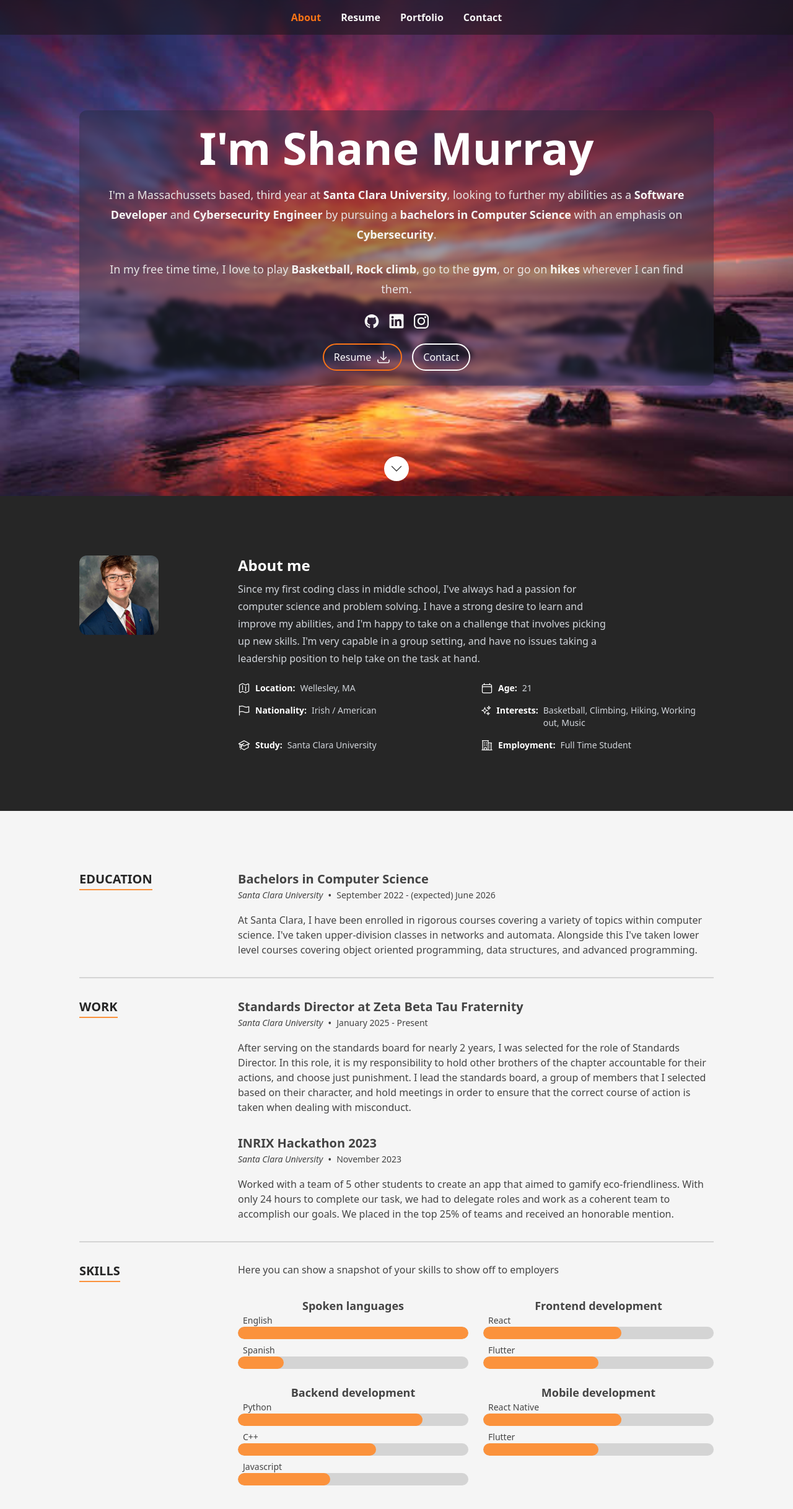
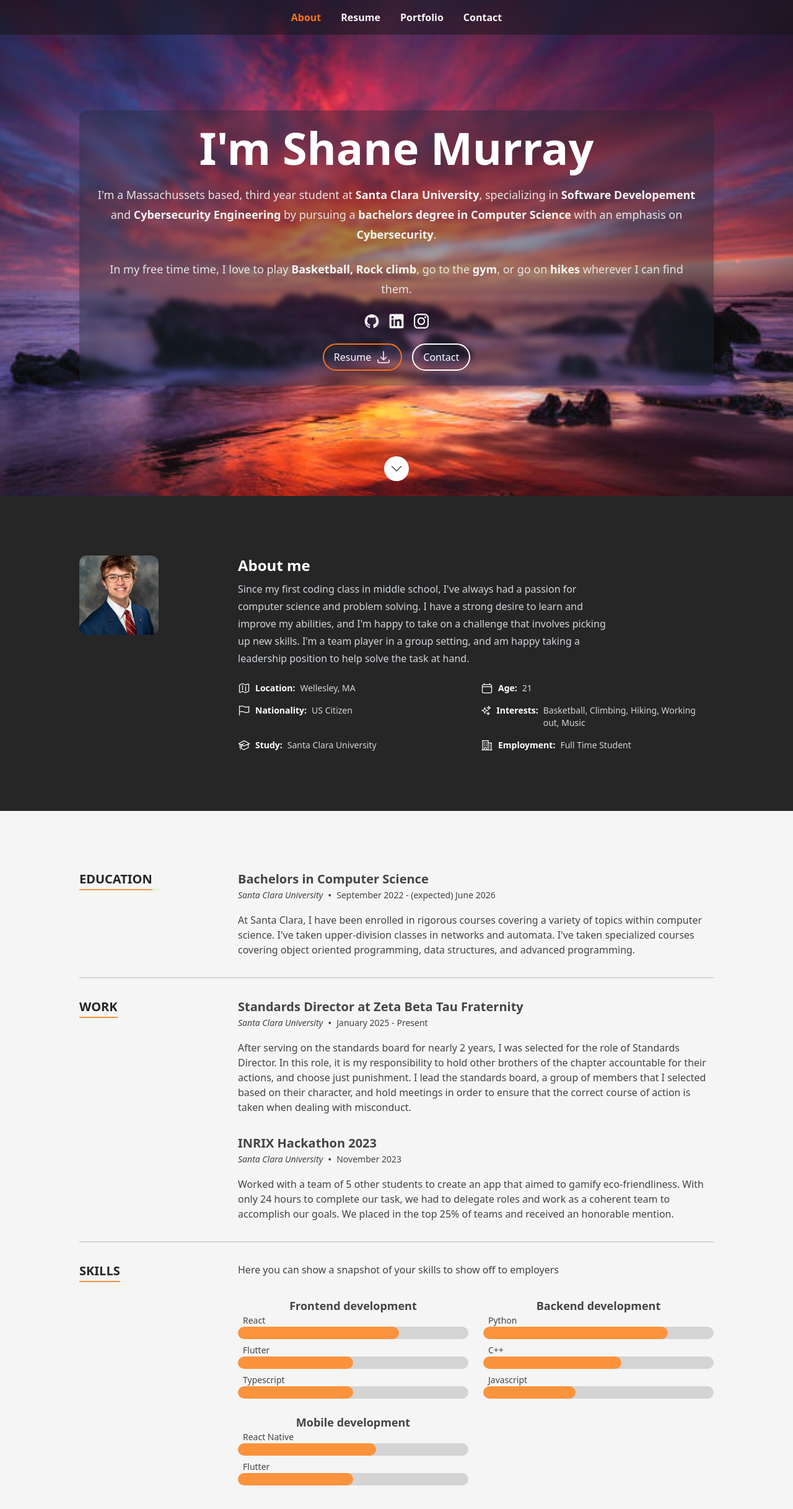
Before and after one commit to Shmurray12/shane-resume, a Next.js app: page /shane-resume/ in a window 1280 px wide. Shown: the top 2434 px of the page at 62% size. Built offline with nearby package versions, Linux system fonts and the light colour scheme.

Commit message:
small changes to text/wording

```diff
--- a/src/data/data.tsx
+++ b/src/data/data.tsx
@@ -73,10 +73,11 @@ export const heroData: Hero = {
   description: (
     <>
       <p className="prose-sm text-stone-200 sm:prose-base lg:prose-lg">
-        I'm a Massachussets based, third year at <strong className="text-stone-100">Santa Clara University</strong>,
-        looking to further my abilities as a <strong className="text-stone-100">Software Developer </strong>
-        and <strong className="text-stone-100">Cybersecurity Engineer</strong> by pursuing a{' '}
-        <strong className="text-stone-100">bachelors in Computer Science</strong> with an emphasis on{' '}
+        I'm a Massachussets based, third year student at{' '}
+        <strong className="text-stone-100">Santa Clara University</strong>, specializing in{' '}
+        <strong className="text-stone-100">Software Developement </strong>
+        and <strong className="text-stone-100">Cybersecurity Engineering</strong> by pursuing a{' '}
+        <strong className="text-stone-100">bachelors degree in Computer Science</strong> with an emphasis on{' '}
         <strong className="text-stone-100">Cybersecurity</strong>.
       </p>
       <p className="prose-sm text-stone-200 sm:prose-base lg:prose-lg">
@@ -110,11 +111,11 @@ export const aboutData: About = {
   profileImageSrc: profilepic,
   description: `Since my first coding class in middle school, I've always had a passion for computer science and problem solving.
   I have a strong desire to learn and improve my abilities, and I'm happy to take on a challenge that involves picking up new skills.
-  I'm very capable in a group setting, and have no issues taking a leadership position to help take on the task at hand.`,
+  I'm a team player in a group setting, and am happy taking a leadership position to help solve the task at hand.`,
   aboutItems: [
     {label: 'Location', text: 'Wellesley, MA', Icon: MapIcon},
     {label: 'Age', text: '21', Icon: CalendarIcon},
-    {label: 'Nationality', text: 'Irish / American', Icon: FlagIcon},
+    {label: 'Nationality', text: 'US Citizen', Icon: FlagIcon},
     {label: 'Interests', text: 'Basketball, Climbing, Hiking, Working out, Music', Icon: SparklesIcon},
     {label: 'Study', text: 'Santa Clara University', Icon: AcademicCapIcon},
     {label: 'Employment', text: 'Full Time Student', Icon: BuildingOffice2Icon},
@@ -126,27 +127,18 @@ export const aboutData: About = {
  */
 export const skills: SkillGroup[] = [
   {
-    name: 'Spoken languages',
-    skills: [
-      {
-        name: 'English',
-        level: 10,
-      },
-      {
-        name: 'Spanish',
-        level: 2,
-      },
-    ],
-  },
-  {
     name: 'Frontend development',
     skills: [
       {
         name: 'React',
-        level: 6,
+        level: 7,
       },
       {
         name: 'Flutter',
+        level: 5,
+      },
+      {
+        name: 'Typescript',
         level: 5,
       },
     ],
@@ -268,8 +260,8 @@ export const education: TimelineItem[] = [
     content: (
       <p>
         At Santa Clara, I have been enrolled in rigorous courses covering a variety of topics within computer science.
-        I've taken upper-division classes in networks and automata. Alongside this I've taken lower level courses
-        covering object oriented programming, data structures, and advanced programming.
+        I've taken upper-division classes in networks and automata. I've taken specialized courses covering object
+        oriented programming, data structures, and advanced programming.
       </p>
     ),
   },
@@ -304,7 +296,7 @@ export const experience: TimelineItem[] = [
 ];
 
 /**
- * Testimonial section
+ * Testimonial section -- Unfinished
  */
 
 export const testimonial: TestimonialSection = {
```
